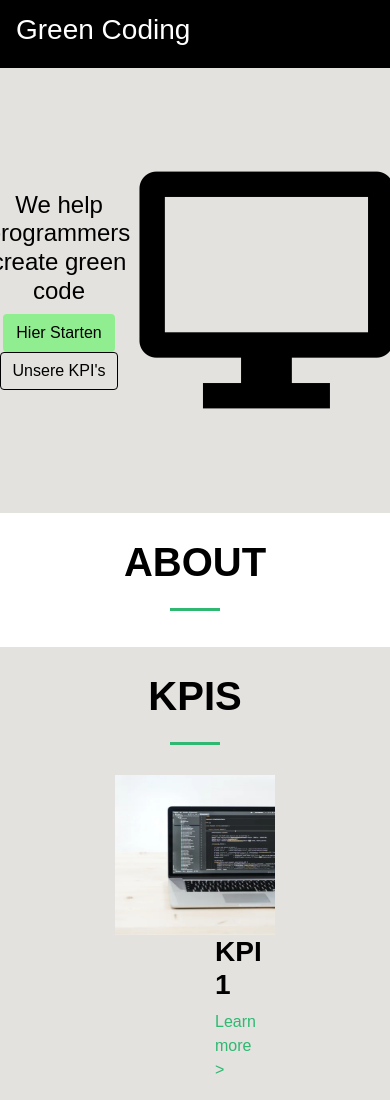
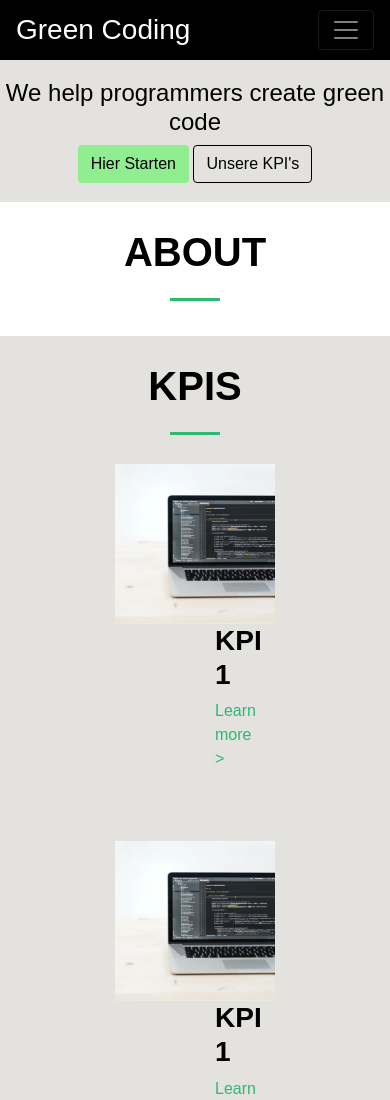
Before and after one commit to niklas1531/green-coding, a plain HTML site: page index.html in a window 390 px wide. Shown: the top 1100 px of the page. Drawn offline with nearby package versions, Linux system fonts and the light colour scheme.

Commit message:
@media(max-width:590): navbar-brand horizontally centered + portable navbar item color changed to white

```diff
--- a/css/styles.css
+++ b/css/styles.css
@@ -40,7 +40,10 @@ button {
     background-color: lightgreen;
     border: 1px solid transparent;
 }
-
+/*NAVBAR*/
+.navbar-toggler-icon {
+    color: #fff;
+}
 /* OVERVIEW */
 .overview {
     display: flex;
@@ -68,12 +71,6 @@ button {
     font-weight: 700;
     font-size: 3rem;
     line-height: 1.5;
-}
-
-@media (max-width: 590px) {
-    .section-heading {
-        font-size: 2.5rem;
-    }
 }
 
 /* Title */
@@ -215,3 +212,16 @@ button {
     justify-content: center;
     align-items: center;
 }
+
+
+/*KLEINER SCREEN*/
+
+@media (max-width: 590px) {
+    .section-heading {
+        font-size: 2.5rem;
+    }
+    .navbar-brand h3 {
+        /*    alles außer Padding unten*/
+        margin-bottom: 0;
+    }
+}
--- a/index.html
+++ b/index.html
@@ -25,7 +25,7 @@
 <body>
 
 <!-- Nav-Bar -->
-<nav class="navbar navbar-expand-lg ">
+<nav class="navbar navbar-expand-lg navbar-dark">
     <a class="navbar-brand" href="index.html">
 
         <h3>Green Coding</h3>
@@ -69,9 +69,6 @@
             <h4>We help programmers create green code</h4>
             <button class="btn-green">Hier Starten</button>
             <button>Unsere KPI's</button>
-        </div>
-        <div class="pc-image">
-            <img src="./images/PC_OhneCode.png" alt="PC">
         </div>
     </div>
 </section>
```
